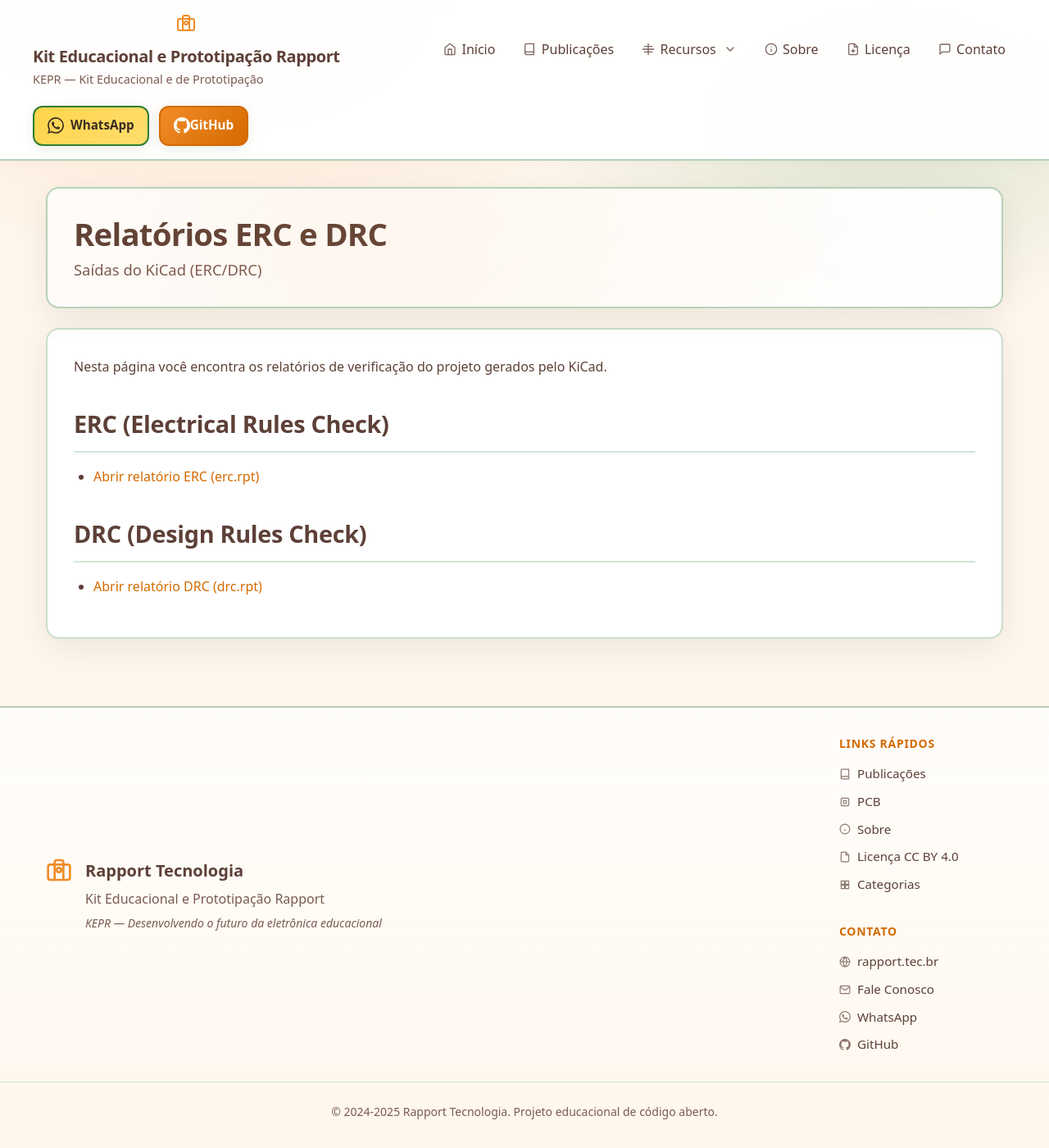
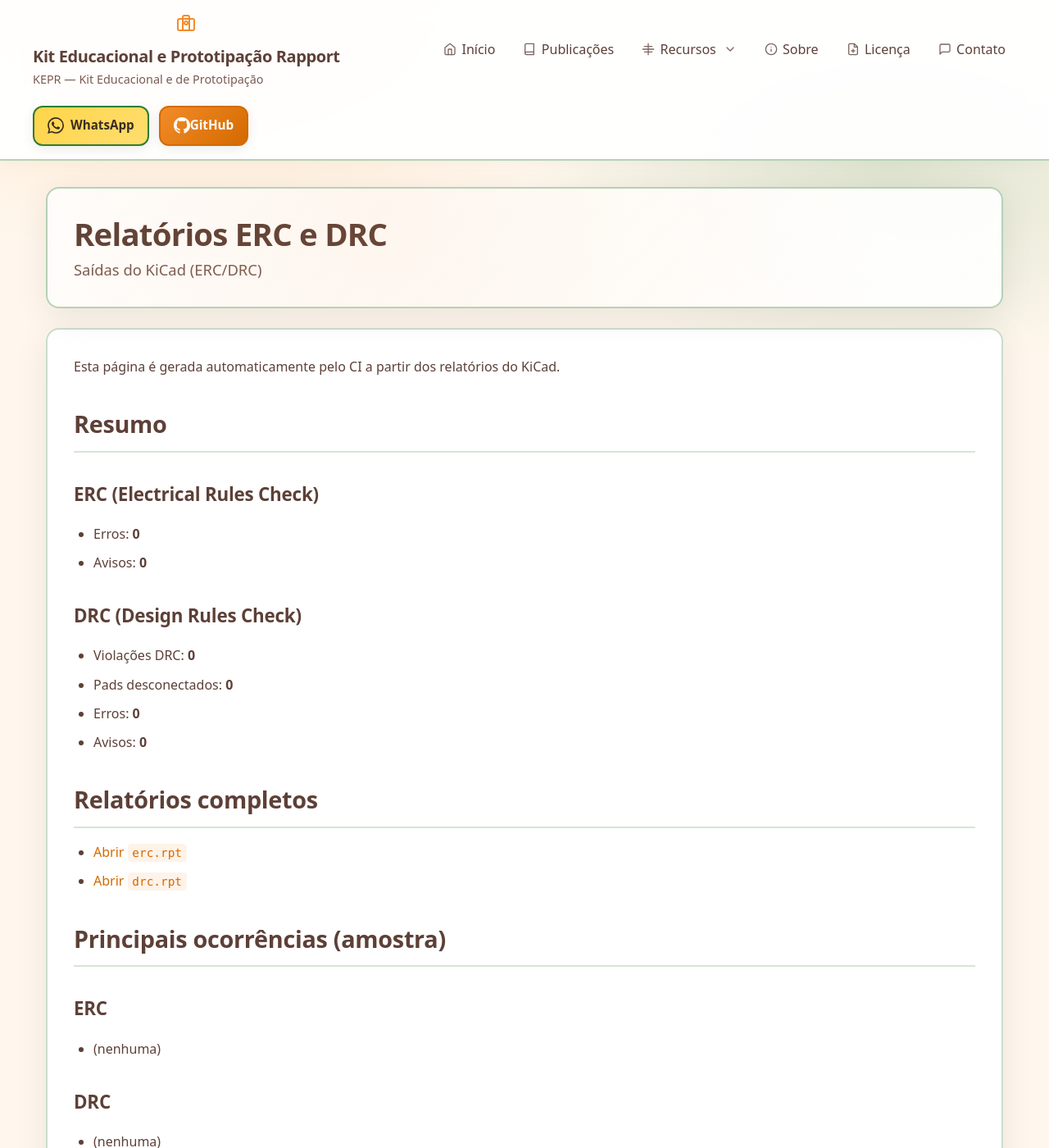
Before and after one commit to RapportTecnologia/kit-de-prototipacao-educacional-e-engenharia, a Jekyll site: the page built from docs/relatorios-erc-drc.md, in a window 1280 px wide and 1400 px high. Shown: the whole window at 82% size. Built offline with Jekyll 4.4.1, drawn with Linux system fonts in a browser that asks for light colours.

Commit message:
Ajuste na exibição dos relatórios ERC-DRC

```diff
--- a/docs/_includes/nav.html
+++ b/docs/_includes/nav.html
@@ -60,6 +60,9 @@
           <a class="nav-dropdown__item" href="{{ "/bom/" | relative_url }}">
             <span>BOM</span>
           </a>
+          <a class="nav-dropdown__item" href="{{ "/erc-drc/" | relative_url }}">
+            <span>Relatórios ERC/DRC</span>
+          </a>
           <a class="nav-dropdown__item" href="{{ "/fornecedores-eda/" | relative_url }}">
             <span>Fornecedores</span>
           </a>
--- a/docs/relatorios-erc-drc.md
+++ b/docs/relatorios-erc-drc.md
@@ -4,12 +4,34 @@ title: "Relatórios ERC e DRC"
 subtitle: "Saídas do KiCad (ERC/DRC)"
 permalink: /erc-drc/
 ---
-Nesta página você encontra os relatórios de verificação do projeto gerados pelo KiCad.
 
-## ERC (Electrical Rules Check)
+Esta página é gerada automaticamente pelo CI a partir dos relatórios do KiCad.
 
-- [Abrir relatório ERC (erc.rpt)](https://github.com/RapportTecnologia/kit-de-prototipacao-educacional-e-engenharia/blob/main/kicad/KEPR/reports/erc.rpt)
+## Resumo
 
-## DRC (Design Rules Check)
+### ERC (Electrical Rules Check)
 
-- [Abrir relatório DRC (drc.rpt)](https://github.com/RapportTecnologia/kit-de-prototipacao-educacional-e-engenharia/blob/main/kicad/KEPR/reports/drc.rpt)
+- Erros: **0**
+- Avisos: **0**
+
+### DRC (Design Rules Check)
+
+- Violações DRC: **0**
+- Pads desconectados: **0**
+- Erros: **0**
+- Avisos: **0**
+
+## Relatórios completos
+
+- [Abrir `erc.rpt`](https://github.com/RapportTecnologia/kit-de-prototipacao-educacional-e-engenharia/blob/main/kicad/KEPR/reports/erc.rpt)
+- [Abrir `drc.rpt`](https://github.com/RapportTecnologia/kit-de-prototipacao-educacional-e-engenharia/blob/main/kicad/KEPR/reports/drc.rpt)
+
+## Principais ocorrências (amostra)
+
+### ERC
+
+- (nenhuma)
+
+### DRC
+
+- (nenhuma)
```
